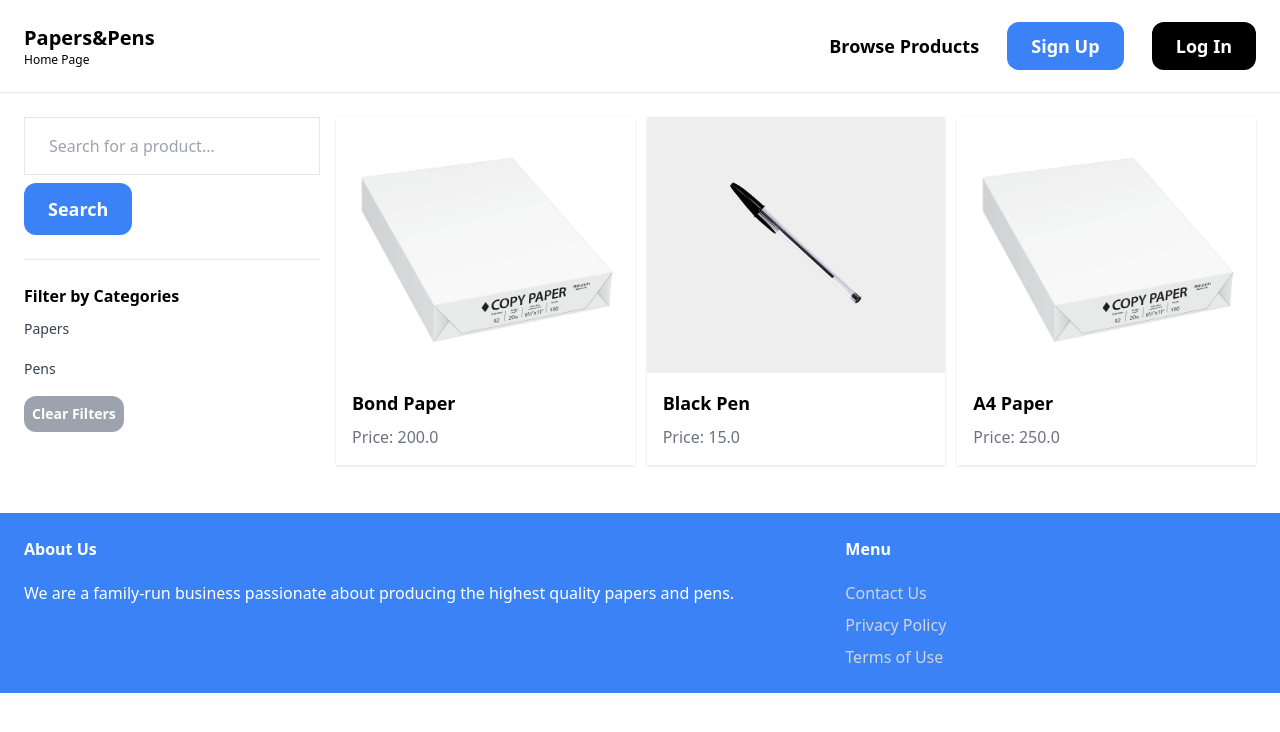
After one commit to Lukas-RSY/demo-repo, a Django app: page /items/browse/ in a window 1280 px wide. The commit adds this page. Shown: the top 732 px of the page. Run offline with Django 5.2, Linux system fonts and the light colour scheme; data comes from the database, SQL or seed files in the repository; some libraries are stand-ins or nearby versions.

Commit message:
Safeguard

```diff
--- a/itmproject/itmproject/core/templates/core/base.html
+++ b/itmproject/itmproject/core/templates/core/base.html
@@ -18,7 +18,7 @@
             </div>
 
             <div class="space-x-6">
-                <a href="#" class="text-lg font-semibold hover:text-gray-500">Browse Products</a>
+                <a href="{% url 'item:browse' %}" class="text-lg font-semibold hover:text-gray-500">Browse Products</a>
 
                 <a href="#" class="px-6 py-3 text-lg font-semibold bg-blue-500 text-white rounded-xl hover:bg-blue-300">Sign Up</a>
                 <a href="#" class="px-6 py-3 text-lg font-semibold bg-black text-white rounded-xl hover:bg-gray-400">Log In</a>
--- /dev/null
+++ b/itmproject/itmproject/item/templates/item/browse.html
@@ -0,0 +1,60 @@
+{% extends 'core/base.html' %}
+
+{% block title %}Browse{% endblock %}
+
+{% block content %}
+    <div class="pb-6 grid grid-cols-4 gap-4">
+        <div class="col-span-1">
+            <form method="get" action="{% url 'item:browse' %}">
+                <input name="query" class="w-full py-4 px-6 border" type="text" value="{{ query }}" placeholder="Search for a product...">
+
+                <button class="mt-2 py-3 px-6 text-lg font-semibold bg-blue-500 text-white rounded-xl hover:bg-blue-300">Search</button>
+                {% if query %}
+                <a href="{% url 'item:browse' %}" class="text-sm px-2 text-gray-500 underline hover:text-gray-700">Clear Search</a>
+                {% endif %}
+            </form>
+
+            <hr class="my-6">
+
+            <p class="font-semibold">Filter by Categories</p>
+
+            <ul>
+                {% for category in categories %}
+                    <li class="py-2 rounded-xl{% if category.id == category_id %} underline{% endif %}">
+                        <a href="{% url 'item:browse' %}?query{{ query }}&category={{ category.id }}" class="text-sm text-gray-700 hover:underline">
+                            {{ category.name }}
+                        </a>
+                    </li>
+                {% endfor %}
+            </ul>
+
+            <ul>
+                <li><a href="{% url 'item:browse' %}" class="mt-2 py-2 px-2 inline-block bg-gray-400 text-white text-sm font-semibold rounded-xl">Clear Filters</a></li>
+            </ul>
+        </div>
+        <div class="col-span-3">
+            <div class="grid grid-cols-3 gap-3">
+                {% for item in items %}
+                    <div class="bg-white shadow h-full">
+                        <a href="{% url 'item:detail' item.id %}" class="flex flex-col h-full">
+                            <div class="h-64 overflow-hidden">
+                                {% if item.image %}
+                                    <img src="{{ item.image.url }}" alt="{{ item.name }}" class="w-full h-full object-cover">
+                                {% else %}
+                                    <div class="flex items-center justify-center h-full text-gray-400">
+                                        <p>No image available</p>
+                                    </div>
+                                {% endif %}
+                            </div>
+
+                            <div class="p-4 flex flex-col justify-between flex-grow">
+                                <h2 class="text-lg font-semibold mb-2">{{ item.name }}</h2>
+                                <p class="text-gray-500">Price: {{ item.price }}</p>
+                            </div>
+                        </a>
+                    </div>
+                {% endfor %}
+            </div>
+        </div>
+    </div>
+{% endblock %}
--- a/itmproject/itmproject/item/urls.py
+++ b/itmproject/itmproject/item/urls.py
@@ -5,5 +5,6 @@ from . import views
 app_name = 'item'
 
 urlpatterns = [
+    path('browse/', views.browse, name='browse'),
     path('<int:pk>/', views.detail, name='detail'),
 ]
--- a/itmproject/itmproject/item/views.py
+++ b/itmproject/itmproject/item/views.py
@@ -1,6 +1,25 @@
 from django.shortcuts import render, get_object_or_404
+from django.db.models import Q
+from .models import Category, Item
 
-from .models import Item
+def browse(request):
+    query = request.GET.get('query', '')
+    category_id = request.GET.get('category', 0)
+    categories = Category.objects.all()
+    items = Item.objects.all()
+
+    if query:
+        items = items.filter(Q(name__icontains=query) | Q(description__icontains=query))
+
+    if category_id:
+        items = items.filter(category_id=category_id)
+
+    return render(request, 'item/browse.html', {
+        'items': items,
+        'query': query,
+        'categories': categories,
+        'category_id': int(category_id)
+    })
 
 def detail(request, pk):
     item = get_object_or_404(Item, pk=pk)
```
Also changed, not shown: itmproject/itmproject/item/templates/item/detail.html (+7 -2 lines).
